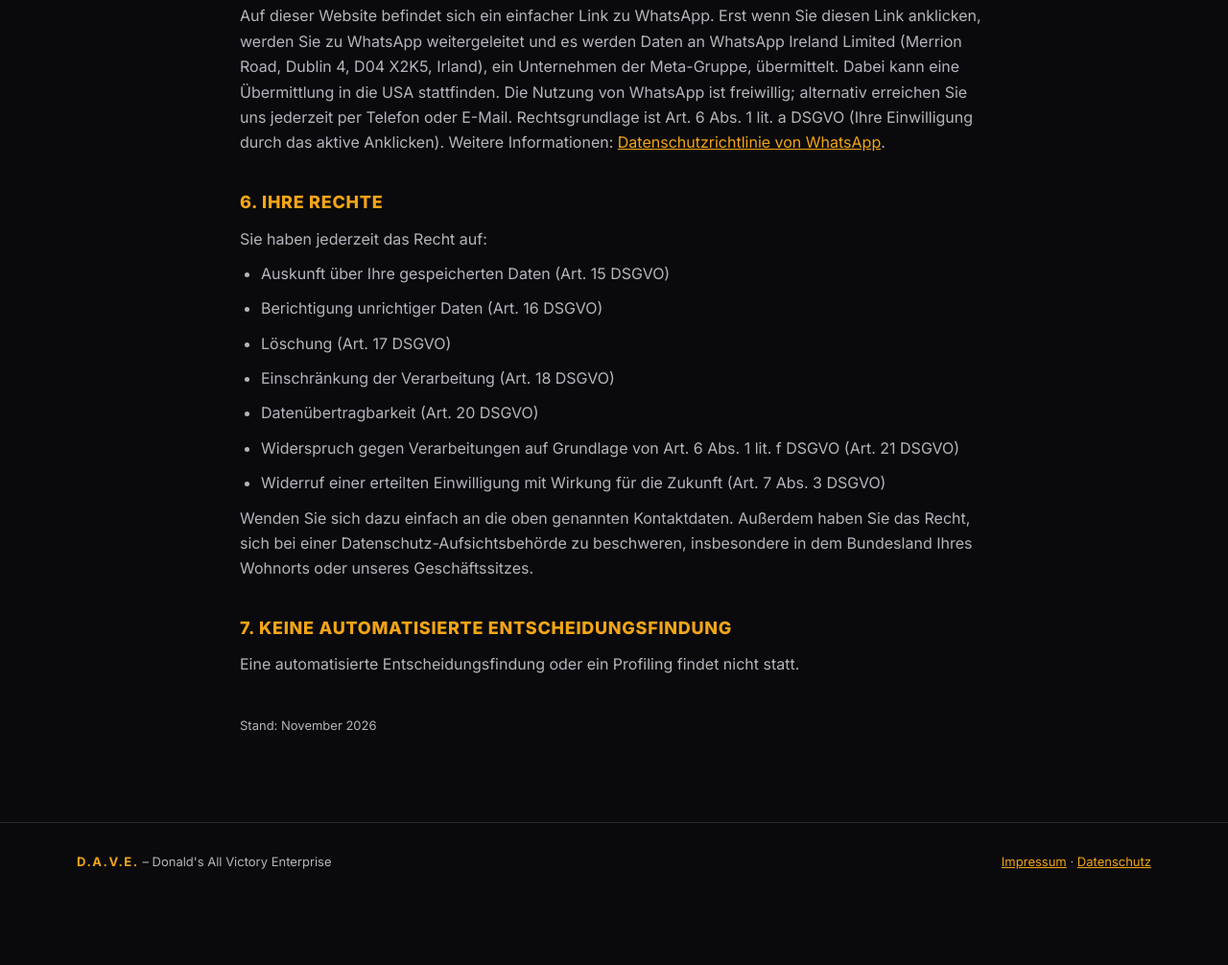
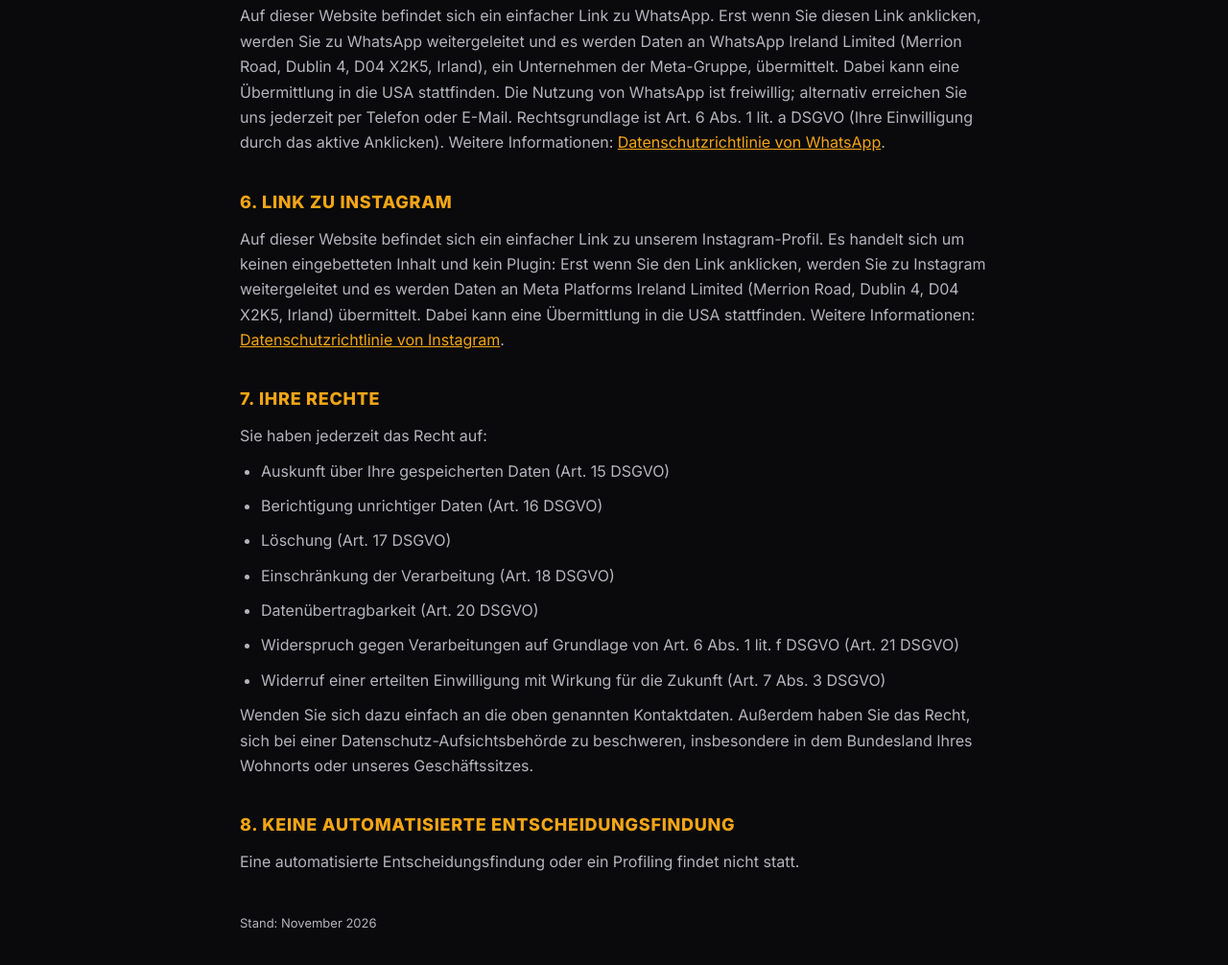
Before and after one commit to ali1810/dave, a plain HTML site: page datenschutz.html in a window 1280 px wide. Shown: the part 1689-2695 px from the top of the page at 96% size. Before the commit the page ends 2629 px from the top, so only its background shows below. Drawn offline with Linux system fonts and the light colour scheme.

Commit message:
Instagram-Link und Foto von Dave ergaenzen
Instagram @d.a.v.e_dellen_und_transport in Kontakt, Footer und Google-Daten; Datenschutz-Abschnitt dazu; Portraitfoto im Ueber-uns-Bereich.

Co-Authored-By: Claude Opus 5.5 <noreply@anthropic.com>

```diff
--- a/datenschutz.html
+++ b/datenschutz.html
@@ -76,7 +76,10 @@ footer b{color:var(--gold);letter-spacing:.12em}
   <h2>5. Kontakt über WhatsApp</h2>
   <p>Auf dieser Website befindet sich ein einfacher Link zu WhatsApp. Erst wenn Sie diesen Link anklicken, werden Sie zu WhatsApp weitergeleitet und es werden Daten an WhatsApp Ireland Limited (Merrion Road, Dublin 4, D04 X2K5, Irland), ein Unternehmen der Meta-Gruppe, übermittelt. Dabei kann eine Übermittlung in die USA stattfinden. Die Nutzung von WhatsApp ist freiwillig; alternativ erreichen Sie uns jederzeit per Telefon oder E-Mail. Rechtsgrundlage ist Art. 6 Abs. 1 lit. a DSGVO (Ihre Einwilligung durch das aktive Anklicken). Weitere Informationen: <a href="https://www.whatsapp.com/legal/privacy-policy-eea" target="_blank" rel="noopener">Datenschutzrichtlinie von WhatsApp</a>.</p>
 
-  <h2>6. Ihre Rechte</h2>
+  <h2>6. Link zu Instagram</h2>
+  <p>Auf dieser Website befindet sich ein einfacher Link zu unserem Instagram-Profil. Es handelt sich um keinen eingebetteten Inhalt und kein Plugin: Erst wenn Sie den Link anklicken, werden Sie zu Instagram weitergeleitet und es werden Daten an Meta Platforms Ireland Limited (Merrion Road, Dublin 4, D04 X2K5, Irland) übermittelt. Dabei kann eine Übermittlung in die USA stattfinden. Weitere Informationen: <a href="https://privacycenter.instagram.com/policy" target="_blank" rel="noopener">Datenschutzrichtlinie von Instagram</a>.</p>
+
+  <h2>7. Ihre Rechte</h2>
   <p>Sie haben jederzeit das Recht auf:</p>
   <ul>
     <li>Auskunft über Ihre gespeicherten Daten (Art. 15 DSGVO)</li>
@@ -89,7 +92,7 @@ footer b{color:var(--gold);letter-spacing:.12em}
   </ul>
   <p>Wenden Sie sich dazu einfach an die oben genannten Kontaktdaten. Außerdem haben Sie das Recht, sich bei einer Datenschutz-Aufsichtsbehörde zu beschweren, insbesondere in dem Bundesland Ihres Wohnorts oder unseres Geschäftssitzes.</p>
 
-  <h2>7. Keine automatisierte Entscheidungsfindung</h2>
+  <h2>8. Keine automatisierte Entscheidungsfindung</h2>
   <p>Eine automatisierte Entscheidungsfindung oder ein Profiling findet nicht statt.</p>
 
   <p class="stand">Stand: November 2026</p>
```
Also changed, not shown: index.html (+10 -1 lines), dave.jpg (added).
